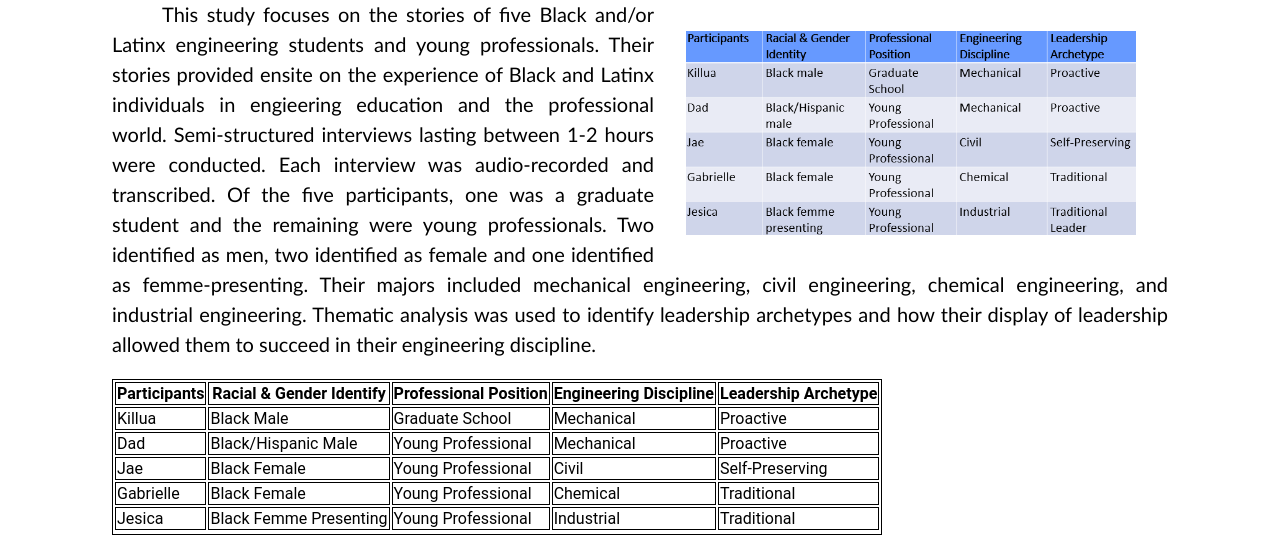
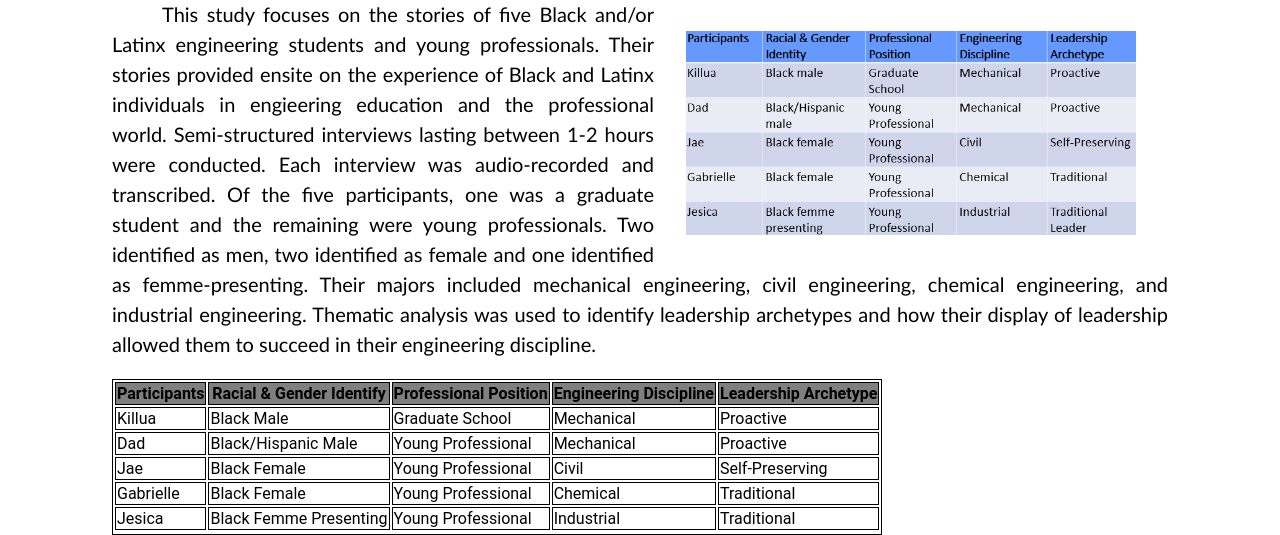
Before and after one commit to anyaga/ENGagED-REU-Project, a Django app: page /participants/ in a window 1280 px wide. Shown: the part 442-977 px from the top of the page. Run offline with Django 5.2, Linux system fonts and the light colour scheme.

Commit message:
proper highlight working

```diff
--- a/REU_Project/REU_Project/static/main.css
+++ b/REU_Project/REU_Project/static/main.css
@@ -301,3 +301,31 @@ center {
 table, th, td {
   border: 1px solid black;
 }
+
+#row_header{
+  background-color:#7f7f7f;
+}
+
+.header_col:hover{
+  background-color: #444;
+}
+
+body:has(#header_col_1:hover)  .col_1{
+  background-color: #7f7f7f;
+}
+
+body:has(#header_col_2:hover)  .col_2{
+  background-color: #7f7f7f;
+}
+
+body:has(#header_col_3:hover)  .col_3{
+  background-color:#7f7f7f;
+}
+
+body:has(#header_col_4:hover)  .col_4{
+  background-color: #7f7f7f;
+}
+
+body:has(#header_col_5:hover)  .col_5{
+  background-color: #7f7f7f;
+}
--- a/REU_Project/templates/participants.html
+++ b/REU_Project/templates/participants.html
@@ -23,13 +23,13 @@
     </p>
 
     <table>
-        <tr>
+        <tr id="row_header">
             <!--If i hover on any of these, highlieght corresponding row-->
-            <th>Participants</th>
-            <th>Racial & Gender Identify</th>
-            <th>Professional Position</th>
-            <th>Engineering Discipline</th>
-            <th>Leadership Archetype</th>
+            <th id="header_col_1" class="header_col">Participants</th>
+            <th id="header_col_2" class="header_col">Racial & Gender Identify</th>
+            <th id="header_col_3" class="header_col">Professional Position</th>
+            <th id="header_col_4" class="header_col">Engineering Discipline</th>
+            <th id="header_col_5" class="header_col">Leadership Archetype</th>
         </tr>
         <tr>
             <td class="col_1">Killua</td>
```
